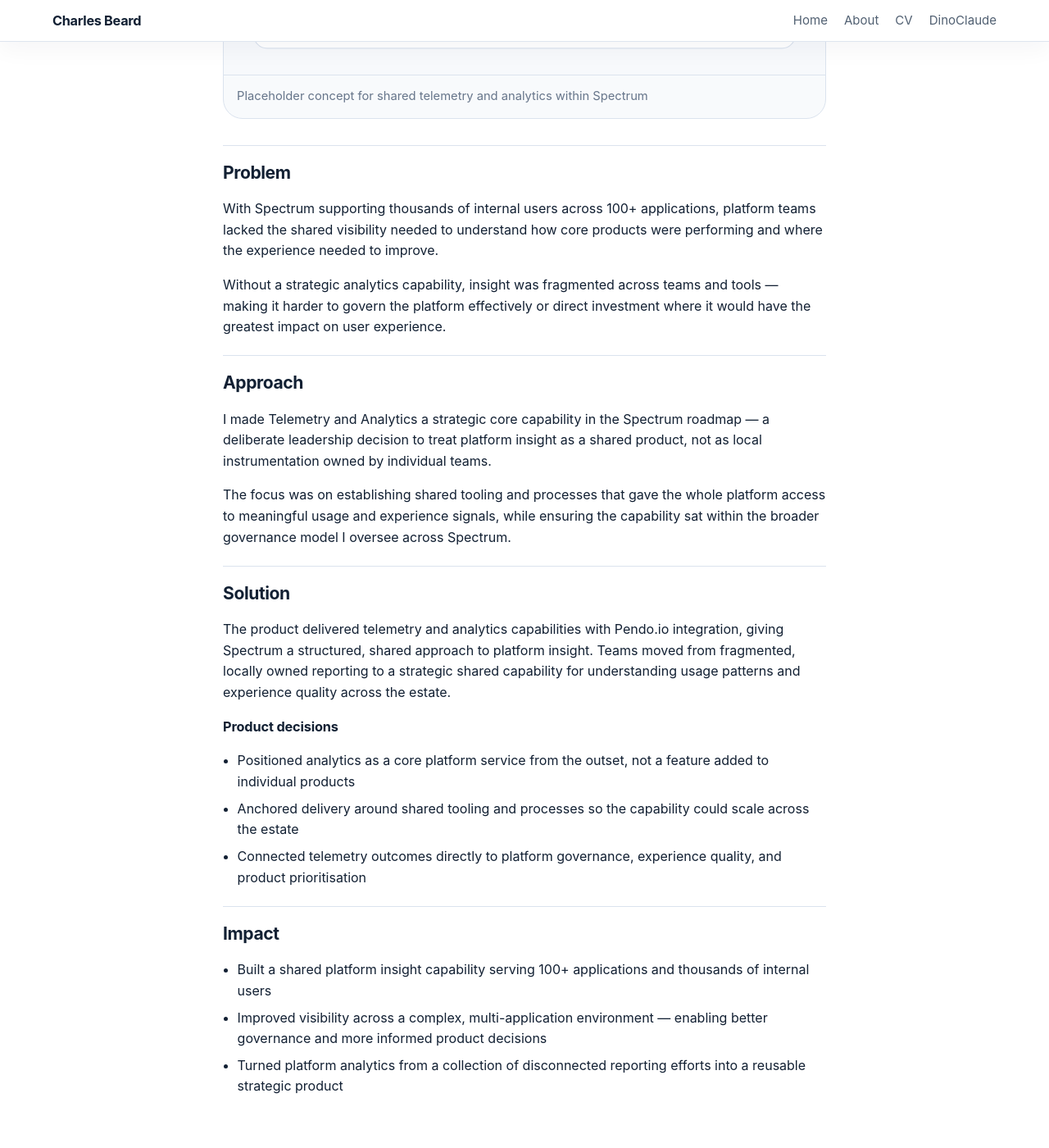
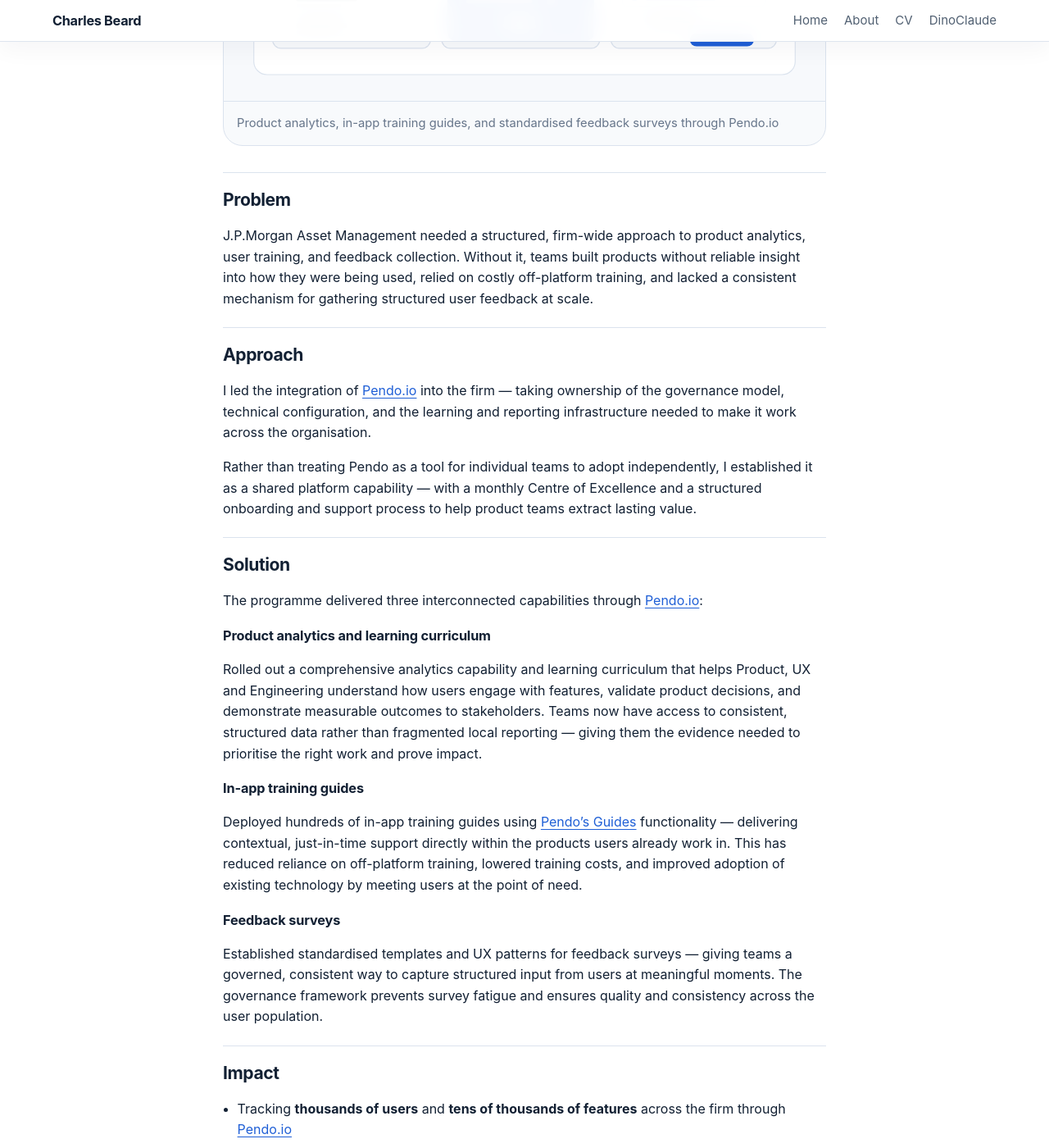
Before and after one commit to Charlie-Beard/portfolio, a Jekyll site: the page built from _projects/telemetry-analytics.md, in a window 1280 px wide and 1400 px high, scrolled down 873 px. Shown: the whole window at 82% size. Built offline with Jekyll 4.4.1, drawn with Linux system fonts in a browser that asks for light colours; some of the changed text lies outside the part shown.

Commit message:
Rewrite Pendo project as Analytics, Training & Surveys (Pendo.io)
Updated title, timeline (2022–present), and all copy to reflect full
ownership of Pendo.io integration — analytics curriculum, in-app training
guides, and standardised feedback surveys. Rebuilt hero SVG as a
three-panel illustration matching the three capability areas.

Co-Authored-By: Claude Sonnet 4.6 <noreply@anthropic.com>

```diff
--- a/_projects/telemetry-analytics.md
+++ b/_projects/telemetry-analytics.md
@@ -1,44 +1,49 @@
 ---
 layout: project
-title: Telemetry and Analytics
+title: Analytics, Training & Surveys (Pendo.io)
 slug: telemetry-analytics
-subtitle: Shared telemetry and analytics capability giving Spectrum products the insight to make better decisions.
-description: How Charles Beard built shared telemetry and analytics capability across J.P.Morgan Asset Management's Spectrum platform, including Pendo.io integration, to give 100+ applications the product insight needed to make better decisions.
+subtitle: Owning Pendo.io across J.P.Morgan Asset Management — product analytics, in-app training and standardised feedback surveys that help teams build the right things and prove it.
+description: How Charles Beard led the integration and governance of Pendo.io at J.P.Morgan Asset Management, establishing product analytics, in-app training guides, and standardised feedback surveys that give Product, UX and Engineering measurable insight into how their platforms are used.
 role: Senior Product Manager
 company: J.P.Morgan Asset Management
-timeline: 2019 - Present
-impact: Established shared platform insight across 100+ applications, enabling more informed product and governance decisions.
-cardSummary: Led strategic telemetry and analytics capabilities, including Pendo.io integration, to bring product insight to thousands of Spectrum users.
+timeline: 2022 - Present
+impact: Tracking thousands of users across tens of thousands of features, with hundreds of in-app training guides and feedback surveys deployed across the firm.
+cardSummary: Led the firm-wide integration of Pendo.io — delivering analytics, in-app training and standardised feedback surveys to help teams build the right things and demonstrate measurable outcomes.
 order: 3
 heroImage: content/projects/images/telemetry-analytics.svg
-heroAlt: Placeholder analytics interface showing product telemetry and platform reporting
-heroCaption: Placeholder concept for shared telemetry and analytics within Spectrum
+heroAlt: Three-panel interface showing a product analytics dashboard, an in-app Pendo training guide overlay, and a standardised feedback survey form
+heroCaption: Product analytics, in-app training guides, and standardised feedback surveys through Pendo.io
 ---
 
 ## Problem
 
-With Spectrum supporting thousands of internal users across 100+ applications, platform teams lacked the shared visibility needed to understand how core products were performing and where the experience needed to improve.
-
-Without a strategic analytics capability, insight was fragmented across teams and tools — making it harder to govern the platform effectively or direct investment where it would have the greatest impact on user experience.
+J.P.Morgan Asset Management needed a structured, firm-wide approach to product analytics, user training, and feedback collection. Without it, teams built products without reliable insight into how they were being used, relied on costly off-platform training, and lacked a consistent mechanism for gathering structured user feedback at scale.
 
 ## Approach
 
-I made Telemetry and Analytics a strategic core capability in the Spectrum roadmap — a deliberate leadership decision to treat platform insight as a shared product, not as local instrumentation owned by individual teams.
+I led the integration of [Pendo.io](https://www.pendo.io) into the firm — taking ownership of the governance model, technical configuration, and the learning and reporting infrastructure needed to make it work across the organisation.
 
-The focus was on establishing shared tooling and processes that gave the whole platform access to meaningful usage and experience signals, while ensuring the capability sat within the broader governance model I oversee across Spectrum.
+Rather than treating Pendo as a tool for individual teams to adopt independently, I established it as a shared platform capability — with a monthly Centre of Excellence and a structured onboarding and support process to help product teams extract lasting value.
 
 ## Solution
 
-The product delivered telemetry and analytics capabilities with Pendo.io integration, giving Spectrum a structured, shared approach to platform insight. Teams moved from fragmented, locally owned reporting to a strategic shared capability for understanding usage patterns and experience quality across the estate.
+The programme delivered three interconnected capabilities through [Pendo.io](https://www.pendo.io):
 
-### Product decisions
+### Product analytics and learning curriculum
 
-- Positioned analytics as a core platform service from the outset, not a feature added to individual products
-- Anchored delivery around shared tooling and processes so the capability could scale across the estate
-- Connected telemetry outcomes directly to platform governance, experience quality, and product prioritisation
+Rolled out a comprehensive analytics capability and learning curriculum that helps Product, UX and Engineering understand how users engage with features, validate product decisions, and demonstrate measurable outcomes to stakeholders. Teams now have access to consistent, structured data rather than fragmented local reporting — giving them the evidence needed to prioritise the right work and prove impact.
+
+### In-app training guides
+
+Deployed hundreds of in-app training guides using [Pendo's Guides](https://www.pendo.io/product/in-app-guides/) functionality — delivering contextual, just-in-time support directly within the products users already work in. This has reduced reliance on off-platform training, lowered training costs, and improved adoption of existing technology by meeting users at the point of need.
+
+### Feedback surveys
+
+Established standardised templates and UX patterns for feedback surveys — giving teams a governed, consistent way to capture structured input from users at meaningful moments. The governance framework prevents survey fatigue and ensures quality and consistency across the user population.
 
 ## Impact
 
-- Built a shared platform insight capability serving 100+ applications and thousands of internal users
-- Improved visibility across a complex, multi-application environment — enabling better governance and more informed product decisions
-- Turned platform analytics from a collection of disconnected reporting efforts into a reusable strategic product
+- Tracking **thousands of users** and **tens of thousands of features** across the firm through [Pendo.io](https://www.pendo.io)
+- Deployed **hundreds of in-app training guides and feedback surveys** — reducing training costs and improving adoption of existing technology
+- Built a monthly Centre of Excellence and structured support process to embed analytics, training and survey capability across Product, UX and Engineering
+- Gave teams the analytics and learning infrastructure to build the right things — and the evidence to demonstrate measurable outcomes to stakeholders
```
Also changed, not shown: content/projects/images/telemetry-analytics.svg.
